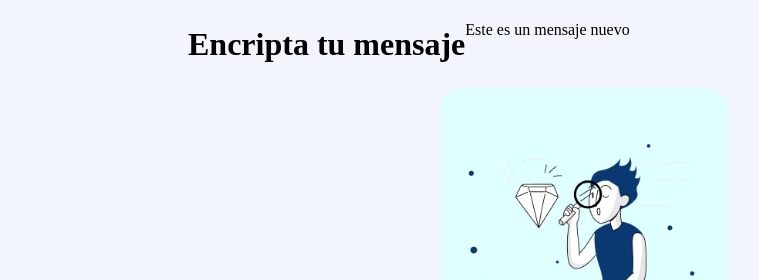
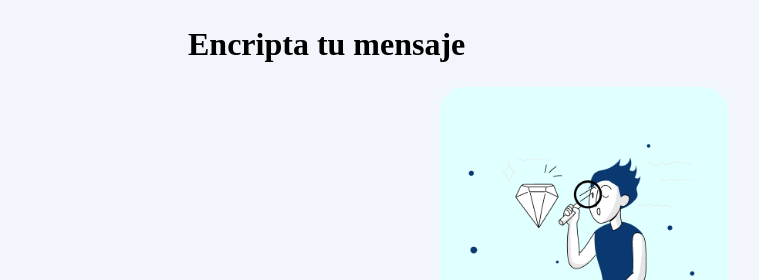
Before and after one commit to Giovanny4/ChallengeOracleONE_1, a plain HTML site: page index.html in a window 1280 px wide. Shown: the top 280 px of the page, 392-1151 px from the left. Drawn offline with Linux system fonts and the light colour scheme.

Commit message:
Se elimina texto agregado

```diff
--- a/index.html
+++ b/index.html
@@ -10,7 +10,6 @@
                 <div class="logo">
                     <img class="logo1" src="image/Logo.png">
                     <h1 class="titulo">Encripta tu mensaje</h1>
-                    <p>Este es un mensaje nuevo</p>
                 </div>
                 <div class="izquierda">
                     <input class="text-input" id="inputTexto" type="text" placeholder="Ingresa tu texto aquí:">
```
